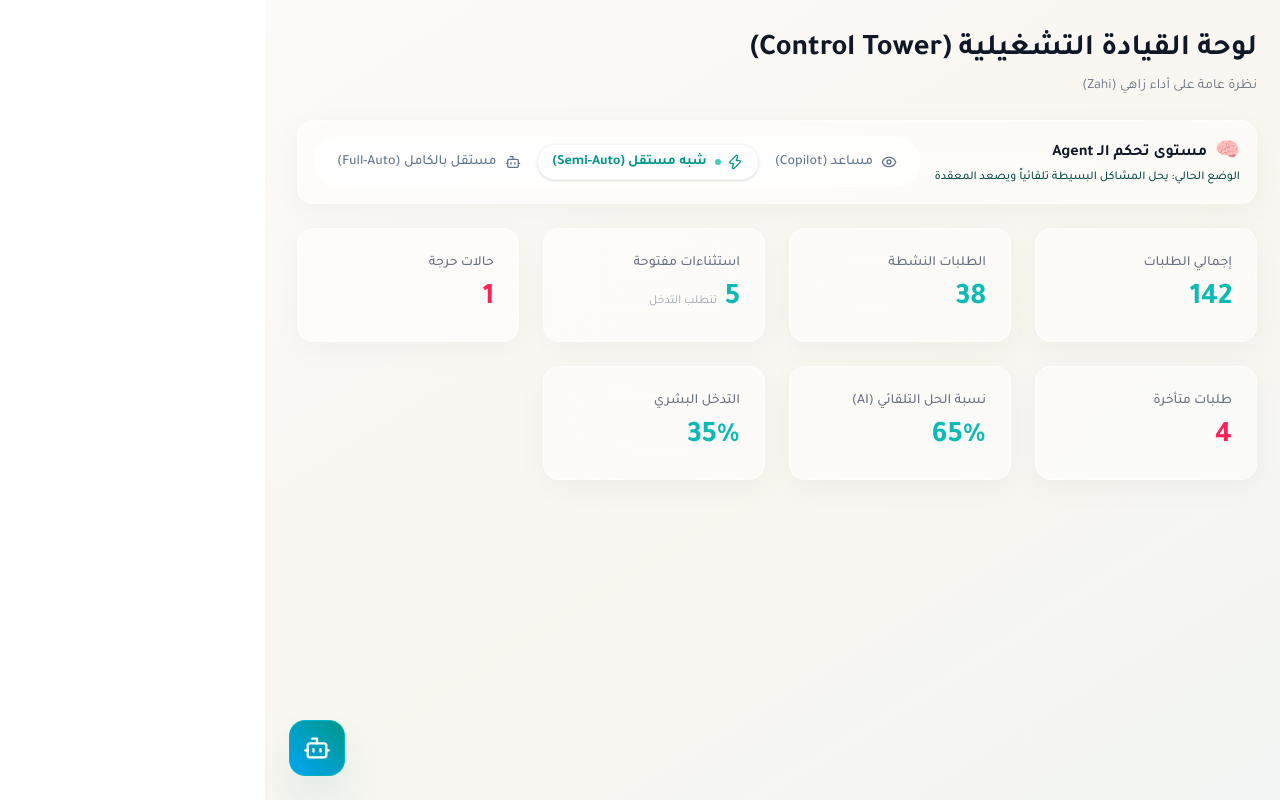
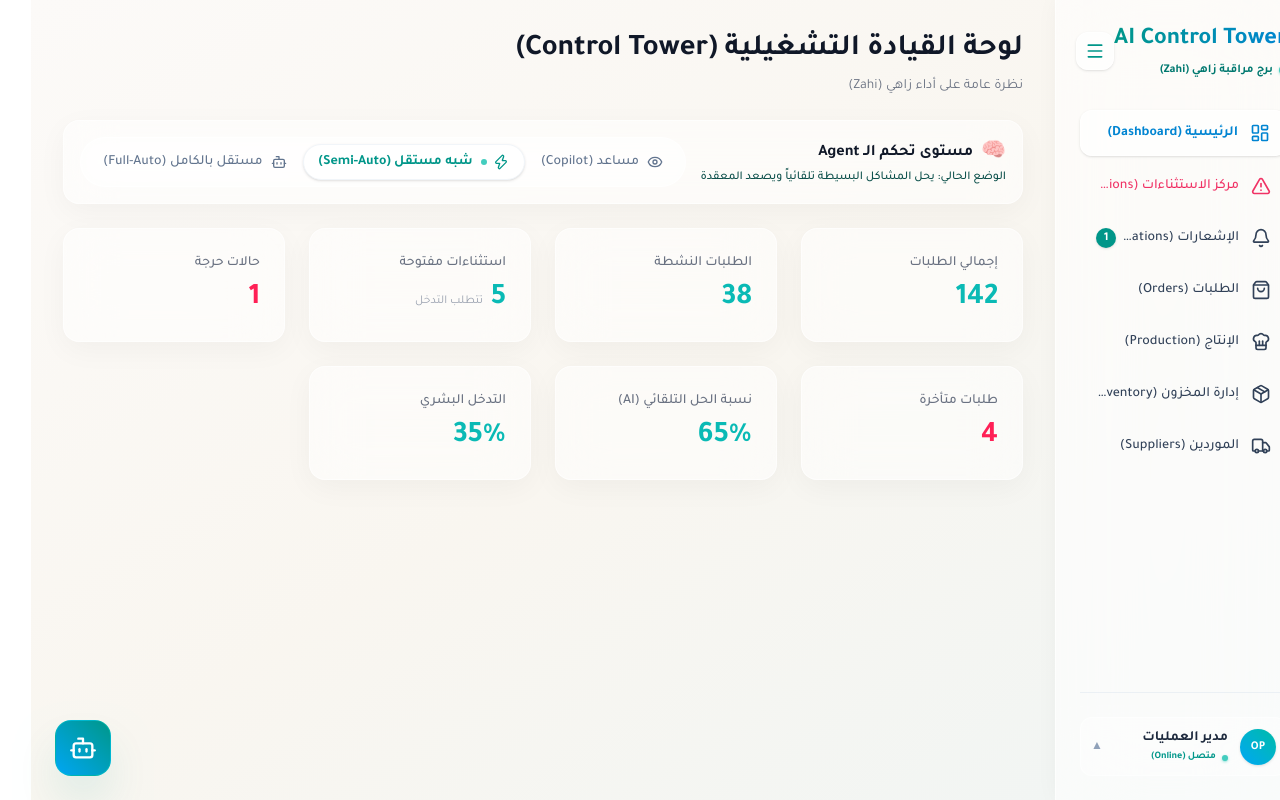
Before and after one commit to smartflowinfosa-sys/ai-control-tower-prototype, a Next.js app: page / in a window 1280 px wide. Built offline with nearby package versions, Linux system fonts and the light colour scheme.

Commit message:
feat: add collapsible desktop sidebar with glassmorphism UI

```diff
--- a/src/app/layout.tsx
+++ b/src/app/layout.tsx
@@ -30,10 +30,10 @@ export default function RootLayout({
     >
       <body className="min-h-screen flex bg-gradient-to-br from-[#FCFAF8] via-[#F9F6F0] to-[#F0F5F4] bg-fixed text-slate-800 font-sans selection:bg-teal-600 selection:text-white relative">
         <NotificationProvider>
-          <Suspense fallback={<aside className="w-64 bg-white/40 backdrop-blur-2xl border-l border-white/60 p-6"></aside>}>
+          <Suspense fallback={<aside className="w-64 bg-white/40 backdrop-blur-2xl border-l border-white/60 p-6 hidden md:flex"></aside>}>
             <Sidebar />
           </Suspense>
-          <main className="flex-1 flex flex-col p-8 overflow-y-auto relative">
+          <main className="flex-1 flex flex-col p-4 pt-16 md:p-8 overflow-y-auto relative">
             {children}
           </main>
           <AIAssistantWidget />
--- a/src/components/layout/Sidebar.tsx
+++ b/src/components/layout/Sidebar.tsx
@@ -4,137 +4,193 @@ import { useState } from 'react';
 import Link from 'next/link';
 import { usePathname } from 'next/navigation';
 import { useNotification } from '@/components/common/NotificationContext';
+import {
+  Menu,
+  X,
+  LayoutDashboard,
+  AlertTriangle,
+  Bell,
+  ShoppingBag,
+  ChefHat,
+  Package,
+  Truck
+} from 'lucide-react';
 
 export default function Sidebar() {
   const pathname = usePathname();
   const { notifications } = useNotification();
   const [profileOpen, setProfileOpen] = useState(false);
+  const [isOpen, setIsOpen] = useState(false); // Mobile drawer state
+  const [isCollapsed, setIsCollapsed] = useState(false); // Desktop collapse state
 
   const pendingCount = notifications.filter(n => n.status === 'pending').length;
 
+  const navItems = [
+    { href: '/', label: 'الرئيسية (Dashboard)', icon: LayoutDashboard },
+    { href: '/exceptions', label: 'مركز الاستثناءات (Exceptions)', icon: AlertTriangle },
+    { href: '/notifications', label: 'الإشعارات (Notifications)', icon: Bell },
+    { href: '/orders', label: 'الطلبات (Orders)', icon: ShoppingBag },
+    { href: '/production', label: 'الإنتاج (Production)', icon: ChefHat },
+    { href: '/inventory', label: 'إدارة المخزون (Inventory)', icon: Package },
+    { href: '/suppliers', label: 'الموردين (Suppliers)', icon: Truck },
+  ];
+
   return (
-    <aside className="w-64 bg-white/40 backdrop-blur-2xl border-l border-white/60 shadow-[4px_0_24px_rgb(0,0,0,0.02)] flex flex-col p-6 relative z-20">
-      <div className="mb-8">
-        <h1 className="text-2xl font-bold bg-clip-text text-transparent bg-gradient-to-l from-sky-600 to-teal-600">
+    <>
+      {/* Mobile Hamburger Menu Button */}
+      <button
+        onClick={() => setIsOpen(true)}
+        className="md:hidden fixed top-4 right-4 z-50 p-2 bg-white/70 backdrop-blur-md border border-white/60 rounded-xl shadow-sm text-teal-600"
+        aria-label="فتح القائمة الجانبية"
+      >
+        <Menu size={24}/>
+      </button>
+
+      {/* Mobile Overlay */}
+      {isOpen && (
+        <div
+          className="md:hidden fixed inset-0 bg-slate-900/20 backdrop-blur-sm z-40"
+          onClick={() => setIsOpen(false)}
+        />
+      )}
+
+      {/* The Aside Container (Collapsible on Desktop, Off-canvas on Mobile) */}
+      <aside
+        className={`fixed inset-y-0 right-0 z-50 ${
+          isCollapsed ? 'md:w-20 md:p-3' : 'md:w-64 md:p-6'
+        } w-64 p-6 bg-white/60 backdrop-blur-2xl border-l border-white/60 shadow-[4px_0_24px_rgb(0,0,0,0.05)] flex flex-col overflow-y-auto transform transition-all duration-300 ease-in-out md:relative md:translate-x-0 ${
+          isOpen ? "translate-x-0" : "translate-x-full"
+        }`}
+      >
+        {/* Header: Logo & Collapse Buttons */}
+        <div className={`flex items-center ${isCollapsed ? 'md:flex-col md:gap-3 md:justify-center' : 'justify-between'} mb-8`}>
+          <div className={isCollapsed ? 'md:hidden' : 'block'}>
+            <h1 className="text-2xl font-bold bg-clip-text text-transparent bg-gradient-to-l from-sky-600 to-teal-600 truncate">
               AI Control Tower
             </h1>
-        <p className="text-xs text-teal-700 mt-1.5 font-semibold flex items-center gap-1.5">
-          <span className="w-2 h-2 rounded-full bg-teal-500 animate-pulse shadow-sm shadow-teal-500/50"></span>
+            <p className="text-xs text-teal-700 mt-1.5 font-semibold flex items-center gap-1.5 truncate">
+              <span className="w-2 h-2 rounded-full bg-teal-500 animate-pulse shadow-sm shadow-teal-500/50 shrink-0"></span>
               برج مراقبة زاهي (Zahi)
             </p>
           </div>
 
+          <div className="flex items-center gap-2">
+            {/* Desktop Hamburger Collapse Toggle */}
+            <button
+              type="button"
+              onClick={() => setIsCollapsed(!isCollapsed)}
+              className="hidden md:flex p-2 text-teal-600 bg-white/40 backdrop-blur-md border border-white/60 rounded-xl shadow-sm hover:bg-teal-50 transition-colors cursor-pointer items-center justify-center"
+              title={isCollapsed ? "توسيع القائمة الجانبية" : "طي القائمة الجانبية"}
+              aria-label={isCollapsed ? "توسيع القائمة" : "طي القائمة"}
+            >
+              <Menu size={20}/>
+            </button>
+
+            {/* Mobile Close Button */}
+            <button
+              onClick={() => setIsOpen(false)}
+              className="md:hidden text-slate-500 hover:text-rose-500 transition-colors p-1"
+              aria-label="إغلاق القائمة الجانبية"
+            >
+              <X size={24}/>
+            </button>
+          </div>
+        </div>
+
+        {/* Navigation Items */}
         <nav className="flex-1 space-y-2">
+          {navItems.map((item) => {
+            const Icon = item.icon;
+            const isActive = pathname === item.href;
+            const isExceptions = item.href === '/exceptions';
+
+            let activeClass = '';
+            if (isActive) {
+              activeClass = isExceptions
+                ? 'bg-rose-500/10 text-rose-600 border border-rose-300/40 font-bold shadow-sm'
+                : 'bg-white/60 text-sky-600 font-bold shadow-sm border border-white/60';
+            } else {
+              activeClass = isExceptions
+                ? 'text-rose-600/80 hover:text-rose-700 hover:bg-white/40 font-medium'
+                : 'text-slate-700 hover:text-slate-900 hover:bg-white/40 font-medium';
+            }
+
+            return (
               <Link
-          href="/"
-          className={`block px-4 py-3 rounded-xl transition-all ${
-            pathname === '/'
-              ? 'bg-white/60 text-sky-600 font-bold shadow-sm border border-white/60'
-              : 'text-slate-700 hover:text-slate-900 hover:bg-white/40 font-medium'
+                key={item.href}
+                href={item.href}
+                onClick={() => setIsOpen(false)}
+                title={item.label}
+                className={`flex items-center ${
+                  isCollapsed ? 'md:justify-center md:px-2 md:py-3 px-4 py-3' : 'justify-between px-4 py-3'
+                } rounded-xl transition-all duration-200 group relative ${activeClass}`}
+              >
+                <div className={`flex items-center ${isCollapsed ? 'md:gap-0 gap-3' : 'gap-3'} min-w-0`}>
+                  <Icon className="w-5 h-5 shrink-0 transition-transform group-hover:scale-110" />
+                  <span className={`${isCollapsed ? 'md:hidden' : 'block'} text-sm truncate`}>
+                    {item.label}
+                  </span>
+                </div>
+
+                {item.href === '/notifications' && (
+                  <span
+                    className={`${isCollapsed ? 'md:hidden' : 'inline-flex'} text-xs font-bold px-2 py-0.5 rounded-full shrink-0 ${
+                      pendingCount > 0 ? 'bg-teal-600 text-white shadow-sm' : 'bg-slate-200/80 text-slate-600'
                     }`}
                   >
-          الرئيسية (Dashboard)
-        </Link>
-        <Link
-          href="/exceptions"
-          className={`block px-4 py-3 rounded-xl transition-all ${
-            pathname === '/exceptions'
-              ? 'bg-rose-500/10 text-rose-600 border border-rose-300/40 font-bold shadow-sm'
-              : 'text-rose-600/80 hover:text-rose-700 hover:bg-white/40 font-medium'
-          }`}
-        >
-          مركز الاستثناءات (Exceptions)
-        </Link>
-        <Link
-          href="/notifications"
-          className={`px-4 py-3 rounded-xl transition-all flex justify-between items-center ${
-            pathname === '/notifications'
-              ? 'bg-white/60 text-sky-600 font-bold shadow-sm border border-white/60'
-              : 'text-slate-700 hover:text-slate-900 hover:bg-white/40 font-medium'
-          }`}
-        >
-          <span>الإشعارات (Notifications)</span>
-          <span className={`text-xs font-bold px-2 py-0.5 rounded-full ${pendingCount > 0 ? 'bg-teal-600 text-white shadow-sm' : 'bg-slate-200/80 text-slate-600'}`}>
                     {pendingCount}
                   </span>
+                )}
+
+                {/* Collapsed notification indicator dot on desktop */}
+                {isCollapsed && item.href === '/notifications' && pendingCount > 0 && (
+                  <span className="hidden md:block absolute top-2 left-2 w-2 h-2 rounded-full bg-teal-500 ring-2 ring-white animate-pulse" />
+                )}
               </Link>
-        <Link
-          href="/orders"
-          className={`block px-4 py-3 rounded-xl transition-all ${
-            pathname === '/orders'
-              ? 'bg-white/60 text-sky-600 font-bold shadow-sm border border-white/60'
-              : 'text-slate-700 hover:text-slate-900 hover:bg-white/40 font-medium'
-          }`}
-        >
-          الطلبات (Orders)
-        </Link>
-        <Link
-          href="/production"
-          className={`block px-4 py-3 rounded-xl transition-all ${
-            pathname === '/production'
-              ? 'bg-white/60 text-sky-600 font-bold shadow-sm border border-white/60'
-              : 'text-slate-700 hover:text-slate-900 hover:bg-white/40 font-medium'
-          }`}
-        >
-          الإنتاج (Production)
-        </Link>
-        <Link
-          href="/inventory"
-          className={`block px-4 py-3 rounded-xl transition-all ${
-            pathname === '/inventory'
-              ? 'bg-white/60 text-sky-600 font-bold shadow-sm border border-white/60'
-              : 'text-slate-700 hover:text-slate-900 hover:bg-white/40 font-medium'
-          }`}
-        >
-          إدارة المخزون (Inventory)
-        </Link>
-        <Link
-          href="/suppliers"
-          className={`block px-4 py-3 rounded-xl transition-all ${
-            pathname === '/suppliers'
-              ? 'bg-white/60 text-sky-600 font-bold shadow-sm border border-white/60'
-              : 'text-slate-700 hover:text-slate-900 hover:bg-white/40 font-medium'
-          }`}
-        >
-          الموردين (Suppliers)
-        </Link>
+            );
+          })}
         </nav>
 
+        {/* Profile Footer */}
         <div className="mt-auto pt-6 border-t border-slate-200/60 relative">
           {/* Drop-up Menu */}
           {profileOpen && (
-          <div className="absolute bottom-full mb-3 left-0 w-full bg-white/95 backdrop-blur-2xl rounded-2xl shadow-xl border border-white/80 overflow-hidden transform transition-all z-30">
+            <div className={`absolute bottom-full mb-3 right-0 ${isCollapsed ? 'md:w-48 md:-right-2' : 'w-full'} bg-white/95 backdrop-blur-2xl rounded-2xl shadow-xl border border-white/80 overflow-hidden transform transition-all z-30`}>
               <button className="w-full text-right px-4 py-3 text-sm text-slate-700 hover:bg-teal-50 hover:text-teal-700 transition-colors flex items-center gap-2 font-medium">
-              <span>⚙️</span> إعدادات الوكيل الذكي
+                <span>⚙️</span> <span className="truncate">إعدادات الوكيل الذكي</span>
               </button>
               <button className="w-full text-right px-4 py-3 text-sm text-slate-700 hover:bg-teal-50 hover:text-teal-700 transition-colors flex items-center gap-2 font-medium">
-              <span>👤</span> الملف الشخصي
+                <span>👤</span> <span className="truncate">الملف الشخصي</span>
               </button>
               <div className="border-t border-slate-100"></div>
               <button className="w-full text-right px-4 py-3 text-sm text-rose-600 hover:bg-rose-50 transition-colors flex items-center gap-2 font-medium">
-              <span>🚪</span> تسجيل الخروج
+                <span>🚪</span> <span className="truncate">تسجيل الخروج</span>
               </button>
             </div>
           )}
 
           <button
             onClick={() => setProfileOpen(!profileOpen)}
-          className={`w-full flex items-center justify-between gap-3 p-2.5 rounded-xl transition-all text-right border ${profileOpen ? 'bg-white/70 border-white/80 shadow-sm' : 'bg-white/30 hover:bg-white/60 border-white/50'}`}
+            className={`w-full flex items-center ${isCollapsed ? 'md:justify-center md:p-2' : 'justify-between p-2.5'} rounded-xl transition-all text-right border ${profileOpen ? 'bg-white/70 border-white/80 shadow-sm' : 'bg-white/30 hover:bg-white/60 border-white/50'}`}
+            title="مدير العمليات"
           >
             <div className="flex items-center gap-3">
-            <div className="w-9 h-9 rounded-full bg-gradient-to-tr from-sky-500 to-teal-500 text-white flex items-center justify-center font-bold text-xs shadow-sm">
+              <div className="w-9 h-9 rounded-full bg-gradient-to-tr from-sky-500 to-teal-500 text-white flex items-center justify-center font-bold text-xs shadow-sm shrink-0">
                 OP
               </div>
-            <div>
-              <div className="text-sm font-bold text-slate-800">مدير العمليات</div>
+              <div className={isCollapsed ? 'md:hidden' : 'block'}>
+                <div className="text-sm font-bold text-slate-800 truncate">مدير العمليات</div>
                 <div className="text-[10px] text-teal-600 font-semibold flex items-center gap-1.5 mt-0.5">
                   <span className="w-1.5 h-1.5 rounded-full bg-teal-500 animate-pulse shadow-sm shadow-teal-500/50"></span> متصل (Online)
                 </div>
               </div>
             </div>
-          <span className="text-slate-400 text-xs transition-transform">{profileOpen ? '▼' : '▲'}</span>
+            <span className={`${isCollapsed ? 'md:hidden' : 'block'} text-slate-400 text-xs transition-transform`}>
+              {profileOpen ? '▼' : '▲'}
+            </span>
           </button>
         </div>
       </aside>
+    </>
   );
 }
```
Lines whose indentation alone changed are shown as unchanged.
